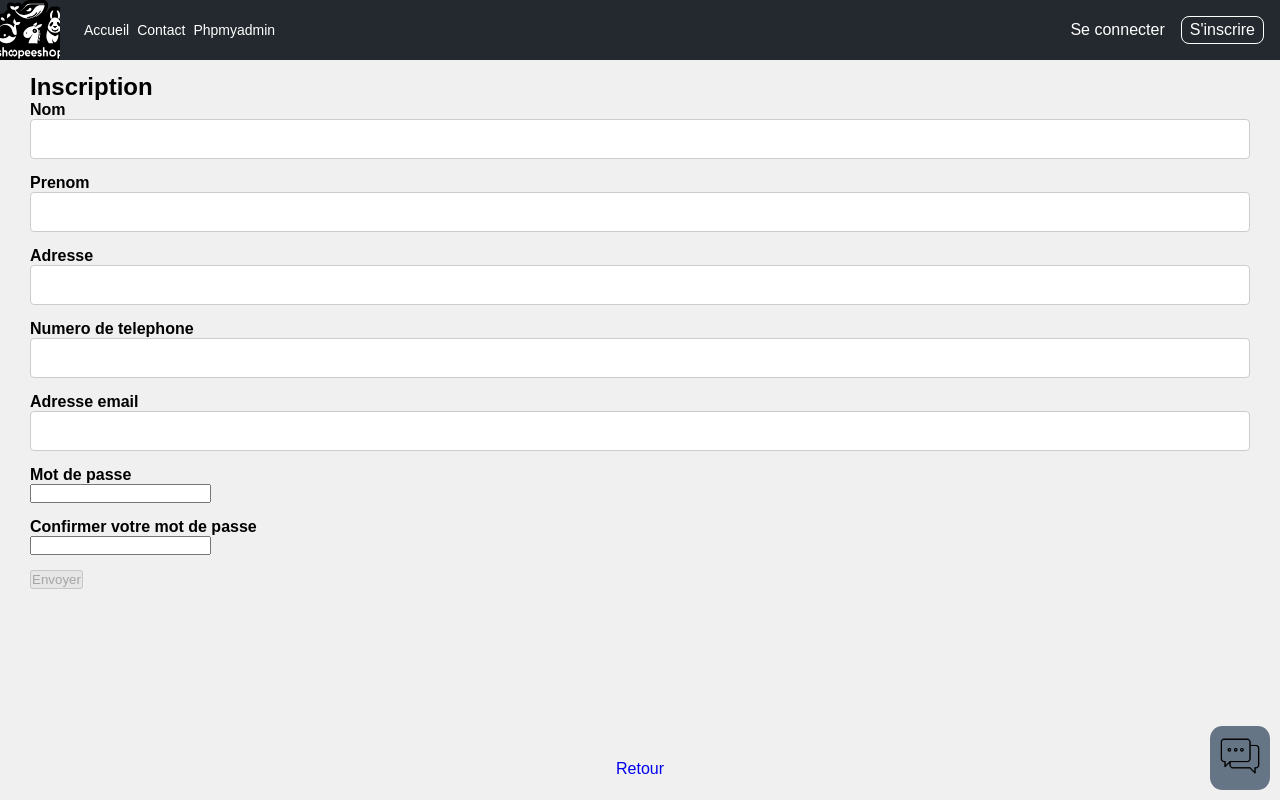
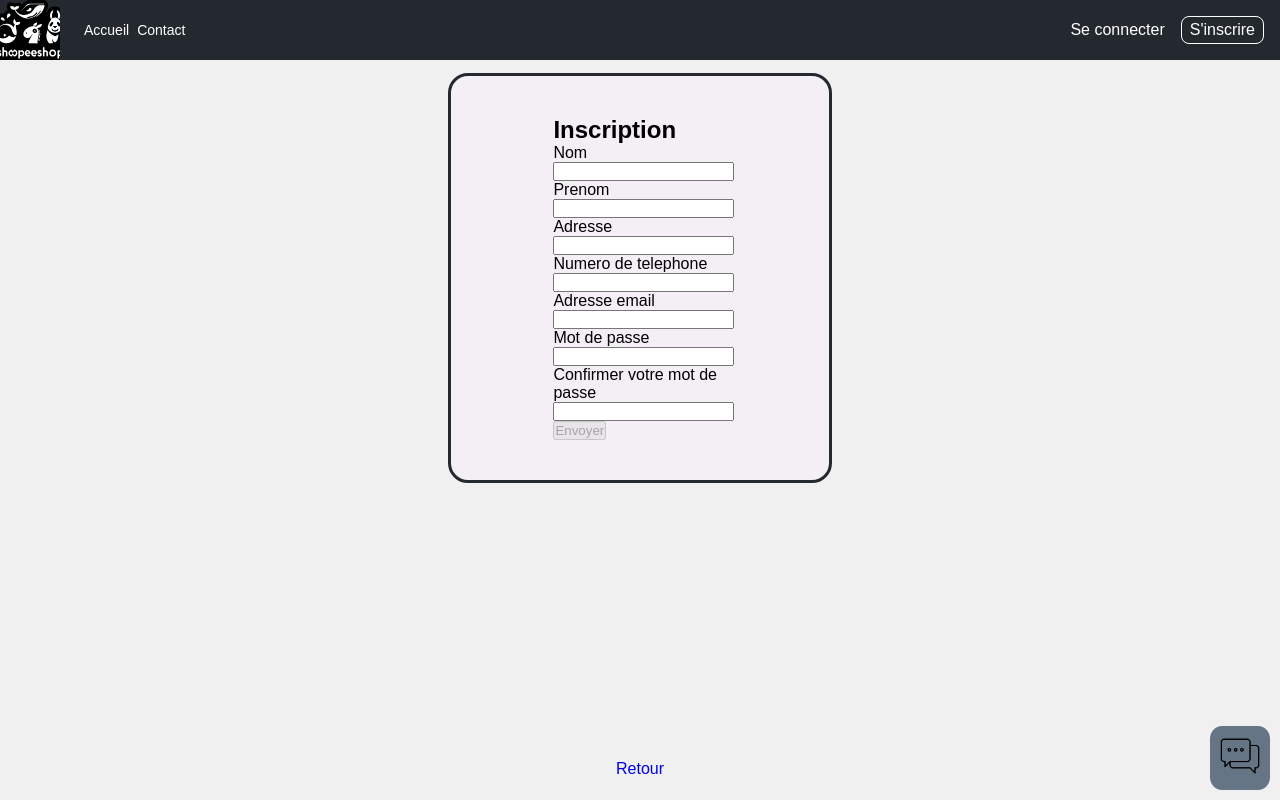
Before and after one commit to hugoglvs/shopeeshop, a PHP site: page /goncalves/nouveau.php in a window 1280 px wide. Run offline with PHP 8.4, Linux system fonts and the light colour scheme; data that the repository does not hold is empty.

Commit message:
Website finished.

```diff
--- a/articles/article.php
+++ b/articles/article.php
@@ -3,6 +3,7 @@ $title = "Article";
 require_once "../includes/config.php";
 require_once "../includes/head.php";
 include_once "../includes/navbar.php";
+include_once "../includes/chat.php";
 $id_art = $_GET['id_art'];
 
 $query = 'SELECT * FROM Articles WHERE id_art= :id_article';
@@ -74,5 +75,6 @@ HTML;
         });
     });
 </script>
+
 </body>
 </html>
--- a/contact/contact.php
+++ b/contact/contact.php
@@ -20,6 +20,6 @@ require_once '../includes/navbar.php';
         </div>
     </main>
 <?php include_once '../includes/footer.php' ?>
-<!-- ?php include '../includes/chat.php' ? -->
+<?php include '../includes/chat.php' ?>
 </body>
 </html>
--- a/historique.php
+++ b/historique.php
@@ -36,19 +36,20 @@ $all = $sth->fetchAll();
             <th>ID Commande</th>
             <th>ID Article</th>
             <th>Nom de l'Article</th>
-            <th>Prix</th>
+            <th>Prix total</th>
             <th>Quantité Commandée</th>
             <th>État de la Commande</th>
         </tr>
         <?php
         if (!empty($all)) {
             foreach($all as $row) {
+                $prixTotal = $row['prix']*$row['quantite'];
                 echo <<<HTML
                 <tr>
                     <td>$row[id_commande]</td>
                     <td>$row[id_art]</td>
                     <td>$row[nom]</td>
-                    <td>$row[prix]</td>
+                    <td>$prixTotal</td>
                     <td>$row[quantite]</td>
 HTML;
                 echo '<td>'.($row['envoi'] ? "Envoyée" : "Non Envoyée").'</td>';
--- a/includes/chat.php
+++ b/includes/chat.php
@@ -1,4 +1,4 @@
-<?php require_once "includes/config.php"?>
+<?php require_once "config.php"?>
 
 <div id="chat-bubble">
     <img src="images/chat.png" alt="">
@@ -8,7 +8,7 @@
     <div id="chat-body">
         <div id="chat-log"></div>
         <?php
-        if (isset($_SESSION['client']) && isset( $_SESSION['csrf_token'])) {
+        if (isset($_SESSION['client'])) {
             echo <<<HTML
             <input type="text" id="chat-input" placeholder="Tapez votre message...">
             <input type="hidden" id="token" name="token" value="{$_SESSION['csrf_token']}">
@@ -23,13 +23,14 @@ HTML;
 
 <script>
 $(document).ready(() => {
-    setInterval(updateChat, 100);
+    setInterval(updateChat, 1000);
     $("#chat-send-btn").on("click", sendMessage);
     $("#chat-input").on("keypress", (event) => {
         if (event.key === "Enter") {
             sendMessage()
     }
-    });
+});
+
     $("#chat-bubble").on("click", () => {
         $("#chat-bubble").hide();
         $("#chat-box").show();
--- a/includes/navbar.php
+++ b/includes/navbar.php
@@ -1,13 +1,12 @@
 <nav>
     <div class="menu_bar">
         <a href="index.php" title="Logo" class="logo">
-            <!-- <img class="logo" src="images/logo.png" alt="Logo"> -->
             <img class="logo" src="images/svg/shopeeshop.svg" alt="Logo">
         </a>
         <ul class="navigation">
             <li><a href="index.php">Accueil</a></li>
             <li><a href="contact/contact.php">Contact</a></li>
-            <li><a href="../phpmyadmin" target="_blank">Phpmyadmin</a></li>
+            <!-- <li><a href="../phpmyadmin" target="_blank">Phpmyadmin</a></li> -->
         </ul>
     </div>
     <div class="action-buttons">
--- a/sendChat.php
+++ b/sendChat.php
@@ -10,7 +10,6 @@ if (!($_POST['token'] === $_SESSION['csrf_token'])) {
 
 $userId = $_SESSION['client']['id_client'];
 $message = $_POST['message'];
-echo $message." ".$userId;
 
 function isMessageValid(string $message) {
   return strlen($message) && $message != "";
--- a/styles/style.css
+++ b/styles/style.css
@@ -1,65 +1,8 @@
-/* Reset some default browser styles */
 * {
   margin: 0;
   padding: 0;
   box-sizing: border-box;
-}
-
-/* Style the container */
-.container {
-  display: flex;
-  justify-content: center;
-  align-items: center;
-  min-height: 100vh;
-  background-color: #f4f4f4;
-}
-
-/* Style the form */
-.registration-form {
-  max-width: 400px;
-  padding: 20px;
-  background-color: #fff;
-  border-radius: 5px;
-  box-shadow: 0px 0px 10px rgba(0, 0, 0, 0.2);
-}
-
-.registration-form h2 {
-  text-align: center;
-  margin-bottom: 20px;
-}
-
-/* Style form elements */
-.form-group {
-  margin-bottom: 15px;
-}
-
-label {
-  font-weight: bold;
-  display: block;
-}
-
-input[type=text],
-input[type=email],
-textarea {
-  width: 100%;
-  padding: 10px;
-  border: 1px solid #ccc;
-  border-radius: 4px;
-  font-size: 16px;
-}
-
-button {
-  background-color: #007BFF;
-  color: #fff;
-  padding: 10px 20px;
-  border: none;
-  border-radius: 4px;
-  cursor: pointer;
-  font-size: 16px;
-}
-
-button:hover {
-  background-color: #0056b3;
+  white-space: normal;
 }
 
 header.hero {
@@ -91,7 +34,7 @@ footer {
   display: block;
   width: 100%;
   height: 30px;
-  position: absolute;
+  position: fixed;
   bottom: 0;
   text-align: center;
   padding-bottom: 40px;
@@ -114,6 +57,14 @@ img {
   float: left;
   height: 400px;
   width: auto;
+}
+
+.flex-container {
+  display: flex;
+}
+
+.flex-container p {
+  margin: 130px 0;
 }
 
 a {
@@ -165,6 +116,15 @@ table td:first-child a, table td:first-child a:active, table td:first-child a:vi
 }
 table td:first-child a:hover, table td:first-child a:active:hover, table td:first-child a:visited:hover, table td:first-child a:hover:hover {
   color: #007bff;
+}
+
+#register {
+  background-color: #F3EFF5;
+  padding: 5vh 8vw;
+  margin-left: 35vw;
+  width: 30vw;
+  border-radius: 20px;
+  border: #24292F 3px solid;
 }
 
 body {
--- a/styles/style.sass
+++ b/styles/style.sass
@@ -10,68 +10,18 @@ $font-sizes2: ("x-large": 30px, "xx-large": 36px)
 $font-sizes: map-merge($font-sizes1, $font-sizes2)
 $navbar-height: 60px
 
-/* Reset some default browser styles */
 *
   margin: 0
   padding: 0
   box-sizing: border-box
-
-/* Style the container */
-.container
-  display: flex
-  justify-content: center
-  align-items: center
-  min-height: 100vh
-  background-color: #f4f4f4
-
-/* Style the form */
-.registration-form
-  max-width: 400px
-  padding: 20px
-  background-color: #fff
-  border-radius: 5px
-  box-shadow: 0px 0px 10px rgba(0, 0, 0, 0.2)
-
-.registration-form h2
-  text-align: center
-  margin-bottom: 20px
-
-/* Style form elements */
-.form-group
-  margin-bottom: 15px
-
-label
-  font-weight: bold
-  display: block
-
-input[type="text"],
-input[type="email"],
-textarea
-  width: 100%
-  padding: 10px
-  border: 1px solid #ccc
-  border-radius: 4px
-  font-size: 16px
-
-button
-  background-color: #007BFF
-  color: #fff
-  padding: 10px 20px
-  border: none
-  border-radius: 4px
-  cursor: pointer
-  font-size: 16px
-
-button:hover
-  background-color: #0056b3
-
+  // border: 1px red dotted
+  white-space: normal
 
 header.hero
   height: 24vh
   width: 29vh
   margin: 0 auto
   margin-bottom: 25px
-  // background-image: url(../images/header.png)
   background-image: url(../images/svg/shopeeshop.svg)
   background-size: cover
   background-position: center
@@ -92,7 +42,7 @@ footer
   display: block
   width: 100%
   height: 30px
-  position: absolute
+  position: fixed
   bottom: 0
   text-align: center
   padding-bottom: 40px
@@ -112,11 +62,11 @@ img
   height: 400px
   width: auto
 
-// .flex-container
-//   display: flex
+.flex-container
+  display: flex
 
-// .flex-container p
-//   margin: 130px 0
+.flex-container p
+  margin: 130px 0
 
 a
   text-decoration: none
@@ -159,6 +109,14 @@ table
         color: lighten($blue, 30%)
         &:hover
           color: $blue
+
+#register
+  background-color: #F3EFF5
+  padding: 5vh 8vw
+  margin-left: 35vw
+  width: 30vw
+  border-radius: 20px
+  border: $background 3px solid
 
 // Articles
 body
```
Also changed, not shown: ShopeeShop.sql (+46 -21 lines), commande.php (+7 -0 lines), 3 other files.
